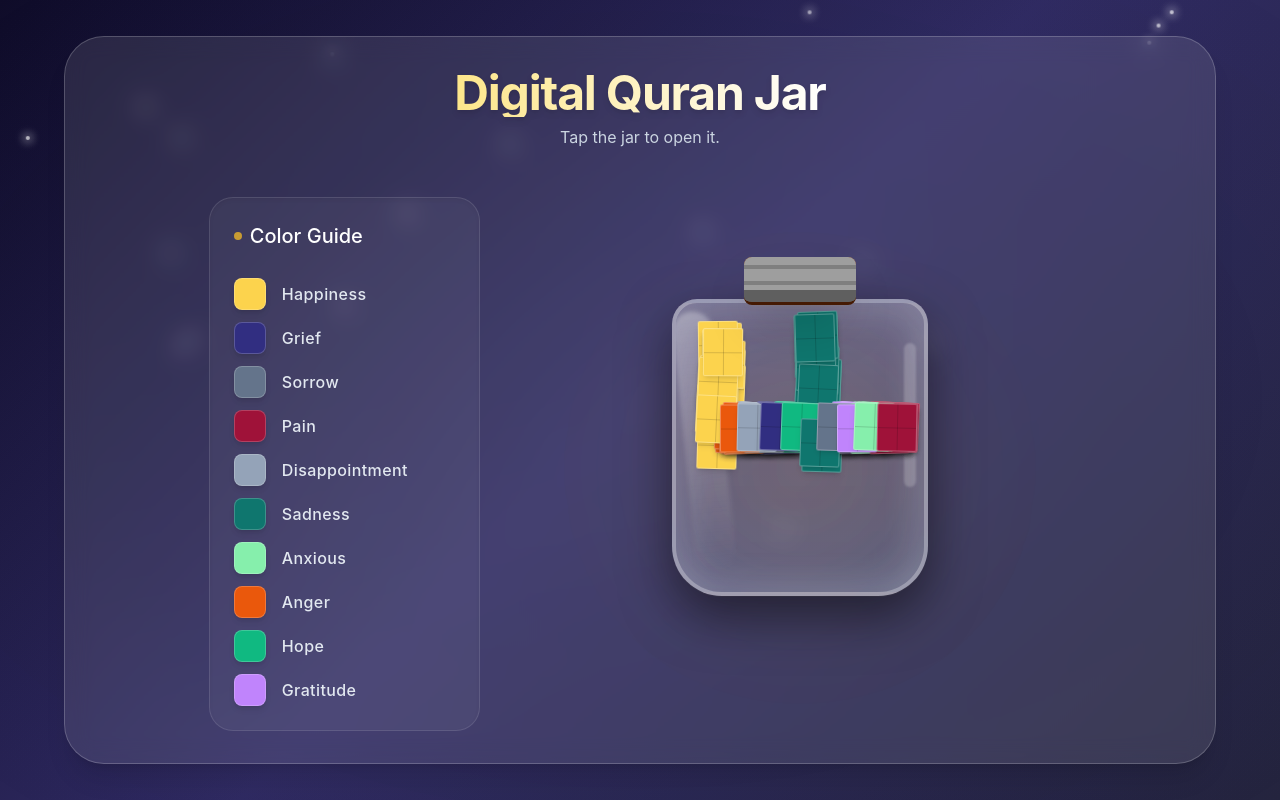
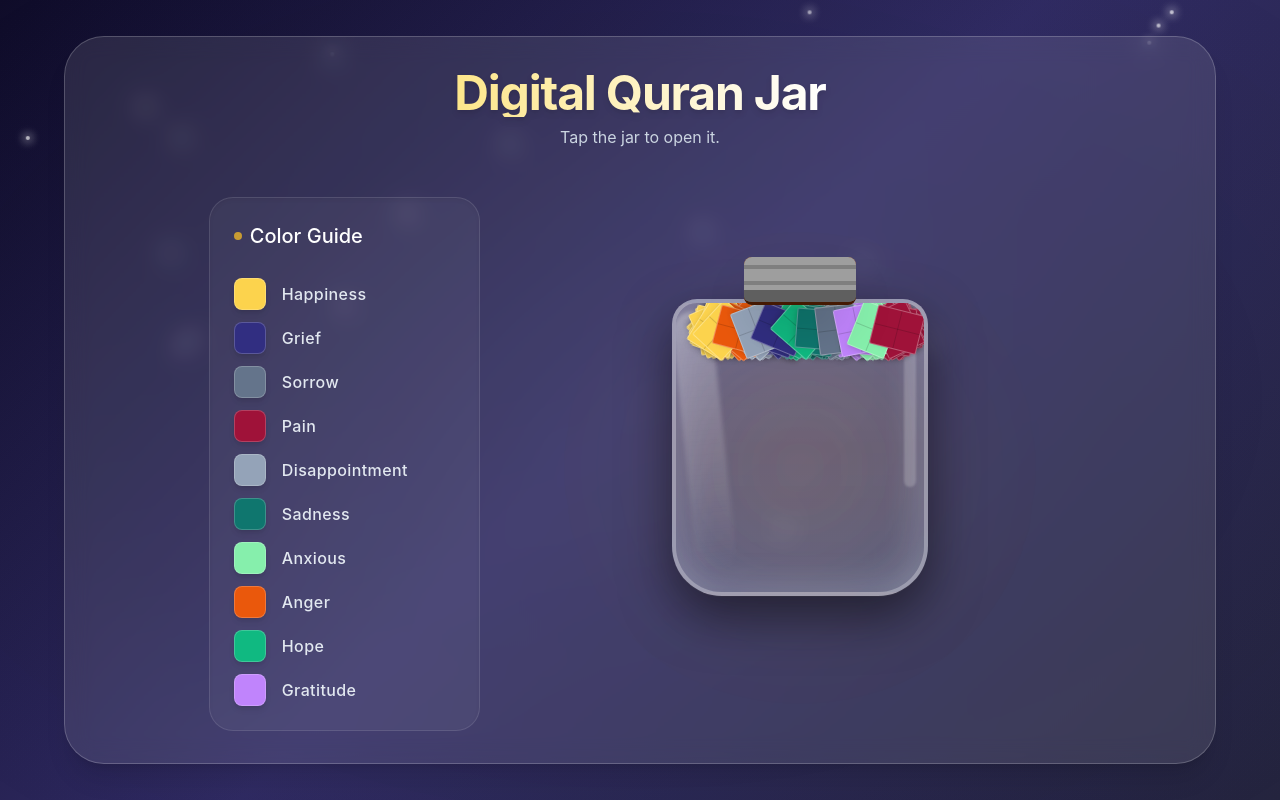
Before and after one commit to Neha-Shoaib/Quran_Jar, a Next.js app: page / in a window 1280 px wide. Built offline with nearby package versions, Linux system fonts and the light colour scheme; grey boxes are pictures that could not be loaded.

Commit message:
Refactor animation properties for QuranJar component

```diff
--- a/src/components/QuranJar.tsx
+++ b/src/components/QuranJar.tsx
@@ -89,9 +89,8 @@ const jarContents = Array.from({ length: totalChits }).map((_, i) => {
               className={`absolute w-10 h-12 rounded-sm shadow-md border border-white/30 flex items-center justify-center transform transition-all ${isOpen ? 'hover:scale-125 hover:z-50 cursor-pointer hover:shadow-[0_0_20px_rgba(255,255,255,0.8)]' : 'cursor-default'}`}
               style={{ backgroundColor: chit.color, left: chit.left }}
               animate={{
-                y: isOpen ? [0, -15, 0] : [0, -5, 0],
-                rotate: isOpen ? [-10, 10, -10] : [-3, 3, -3],
-                bottom: `${(chit.id % 5) * 18}%`
+                y: isOpen ? [0, -4, 0] : [0, -2, 0],
+                rotate: [chit.initialRotate, chit.initialRotate + 4, chit.initialRotate]
               }}
               transition={{
                 duration: chit.duration,
```
